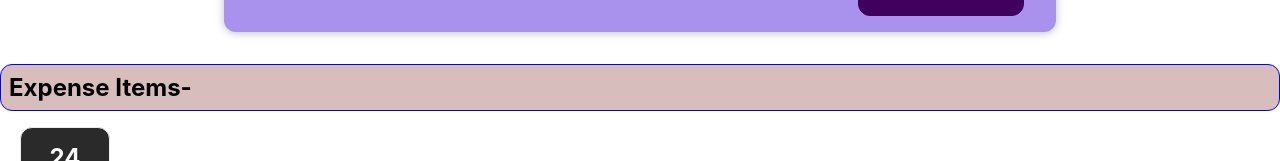
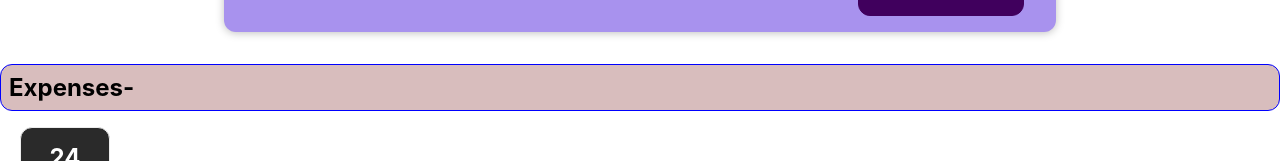
Before and after one commit to aknair95/React-expense-tracker, a React (Create React App) app: page / in a window 1280 px wide. Shown: the part 252-413 px from the top of the page. Built offline with nearby package versions, Linux system fonts and the light colour scheme.

Commit message:
multiple form submission data stored in a object

```diff
--- a/src/App.js
+++ b/src/App.js
@@ -29,7 +29,7 @@ const App=() => {
     <div className="App">
       <header className="App-header">
       <NewExpense/>
-      <h2 className='expense-item h2'>Expense Items-</h2>
+      <h2 className='expense-item h2'>Expenses-</h2>
         <div>
           <ExpenseItem title={expenses[0].title} amount={expenses[0].amount} location={expenses[0].location} date={expenses[0].date}/>
           <ExpenseItem title={expenses[1].title} amount={expenses[1].amount} location={expenses[1].location} date={expenses[0].date}/>
--- a/src/components/ExpenseForm/ExpenseForm.js
+++ b/src/components/ExpenseForm/ExpenseForm.js
@@ -9,7 +9,12 @@ let ExpenseForm=() =>{
 
     let addExpense=(e) =>{
         e.preventDefault();
-        console.log("Expense added !!!");
+        const userData={
+            date: enteredDate,
+            title: enteredTitle,
+            amount: enteredAmount
+        }
+        console.log(`Date-${userData.date} Title-${userData.title} Amount-${userData.amount}`);
     }
 
     let addDate= (e1) =>{
```
